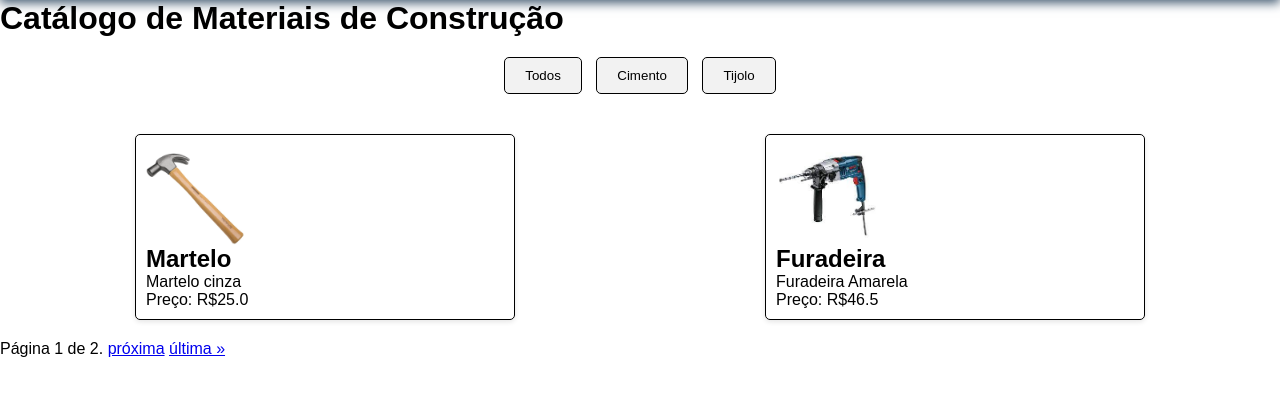
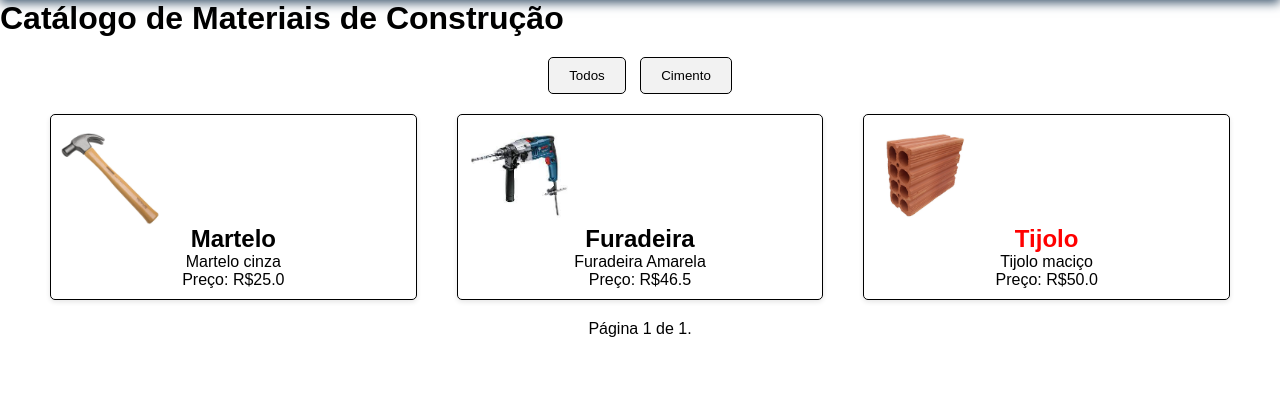
Before and after one commit to LauraMaciente/cyborg, a Django app: page /produtos/ in a window 1280 px wide. Shown: the part 108-504 px from the top of the page. Run offline with Django 4.2, Linux system fonts and the light colour scheme; data comes from the database, SQL or seed files in the repository; both versions use the stored data as it was after the commit.

Commit message:
oferta/promoção

```diff
--- a/cyborg/models.py
+++ b/cyborg/models.py
@@ -5,6 +5,9 @@
     name = models.CharField(max_length=55)
     description = models.CharField(max_length=255)
     price = models.FloatField()
+    off = models.BooleanField(default=False)
+
+
 
     def __str__(self):
         return self.name
--- a/cyborg/templates/cyborg/pages/products.html
+++ b/cyborg/templates/cyborg/pages/products.html
@@ -14,10 +14,7 @@
 <h1>Catálogo de Materiais de Construção</h1>
 <div class="filters">
   <button class="filter-button" onclick="filterProducts('all')">Todos</button>
-  <button class="filter-button" onclick="filterProducts('cimento')">Cimento</button>
-  <button class="filter-button" onclick="filterProducts('tijolo')">Tijolo</button>
-  <!-- Adicione mais botões de filtro conforme necessário -->
-</div>
+  <button class="filter-button" onclick="filterProducts('PROMOÇÃO')">Cimento</button>
 
 <div class="container">
 <!--
@@ -36,14 +33,21 @@
   </div>
 -->
 
-  {% for product in page_obj  %}
-    <div class="product" data-category="cimento">
+  {% for product in products_paginator  %}
+    <div class="product
+
+    " data-category="PROMOÇÃO">
     <img src="
     {% if product.image %}
     {{ product.image.url }}
     {% endif %}
-    " alt="cimento">
-    <h2>{{ product.name }}</h2>
+    "alt="">
+    <h2 class="
+    {% if product.off %}
+    offer
+    {% endif %}
+    ">{{ product.name }}</h2>
+
     <p>{{ product.description }}</p>
     <p>Preço: R${{ product.price }}</p>
   </div>
@@ -55,18 +59,18 @@
 
 <div class="pagination">
     <span class="step-links">
-        {% if page_obj.has_previous %}
+        {% if products_paginator.has_previous %}
             <a href="?page=1">&laquo; primeira</a>
-            <a href="?page={{ page_obj.previous_page_number }}">anterior</a>
+            <a href="?page={{ products_paginator.previous_page_number }}">anterior</a>
         {% endif %}
 
         <span class="current">
-            Página {{ page_obj.number }} de {{ page_obj.paginator.num_pages }}.
+            Página {{ products_paginator.number }} de {{ products_paginator.paginator.num_pages }}.
         </span>
 
-        {% if page_obj.has_next %}
-            <a href="?page={{ page_obj.next_page_number }}">próxima</a>
-            <a href="?page={{ page_obj.paginator.num_pages }}">última &raquo;</a>
+        {% if products_paginator.has_next %}
+            <a href="?page={{ products_paginator.next_page_number }}">próxima</a>
+            <a href="?page={{ products_paginator.paginator.num_pages }}">última &raquo;</a>
         {% endif %}
     </span>
 </div>
--- a/cyborg/views.py
+++ b/cyborg/views.py
@@ -8,11 +8,11 @@
 
 def produtos(request):
     product_list = Products.objects.all()
-    paginator = Paginator(product_list, 2)  # Mostra 10 produtos por página
+    paginator = Paginator(product_list, 10)  # Mostra 10 produtos por página
 
     page_number = request.GET.get('page')
-    page_obj = paginator.get_page(page_number)
+    products_paginator = paginator.get_page(page_number)
 
     return render (request,"cyborg/pages/products.html", {
-        'page_obj': page_obj,
+        'products_paginator': products_paginator,
     })
--- a/static/cyborg/css/style.css
+++ b/static/cyborg/css/style.css
@@ -122,3 +122,7 @@
         display: block;
     }
 }
+
+.offer{
+    color: red;
+}
```
Also changed, not shown: cyborg/migrations/0003_products_off.py (added), db.sqlite3.
